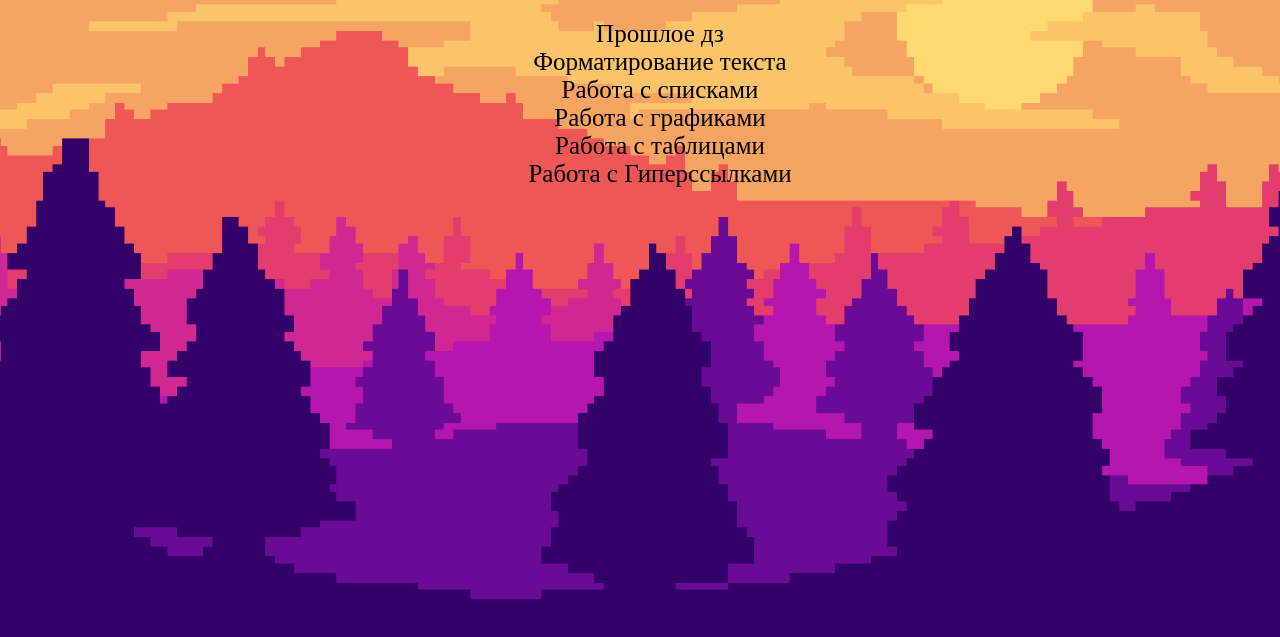
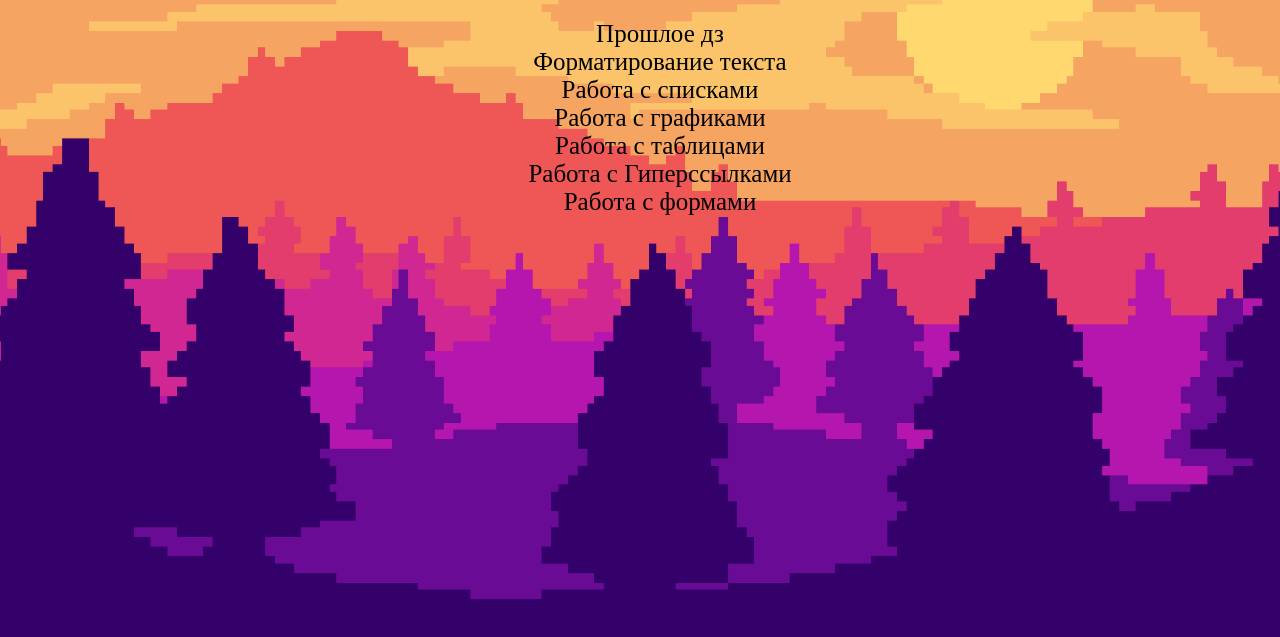
Before and after one commit to Rushan314/Navigation, a plain HTML site: page index.html in a window 1280 px wide. Shown: the part 129-766 px from the top of the page. Drawn offline with Linux system fonts and the light colour scheme.

Commit message:
ащкьы

```diff
--- a/index.html
+++ b/index.html
@@ -15,6 +15,7 @@
         <li><a href="Graphs/Graphs.html">Работа с графиками</a></li>
         <li><a href="Tabls/Tabls.html">Работа с таблицами</a></li>
         <li><a href="HyperLinks/Hyperlinks.html">Работа с Гиперссылками </a></li>
+        <li><a href="Forms/forms.html">Работа с формами </a></li>
     </ul>
 </body>
 </html>
```
